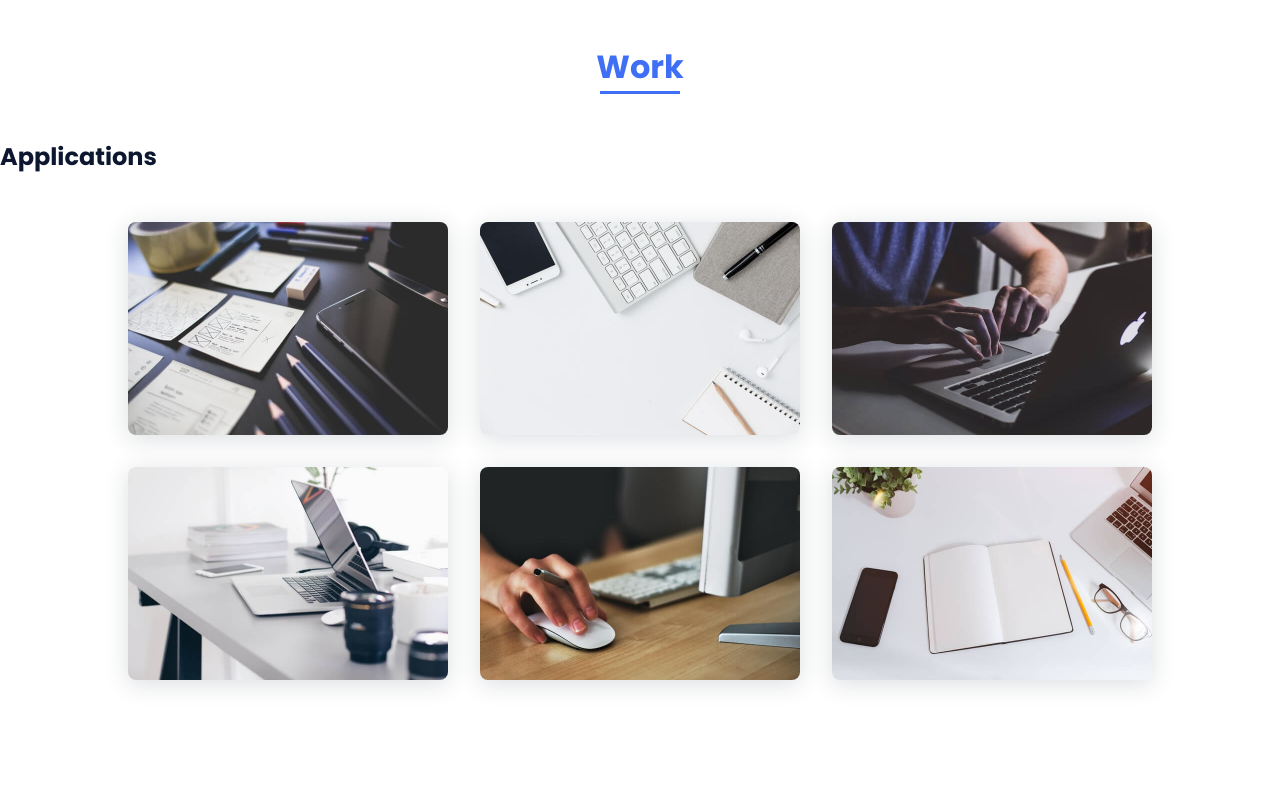
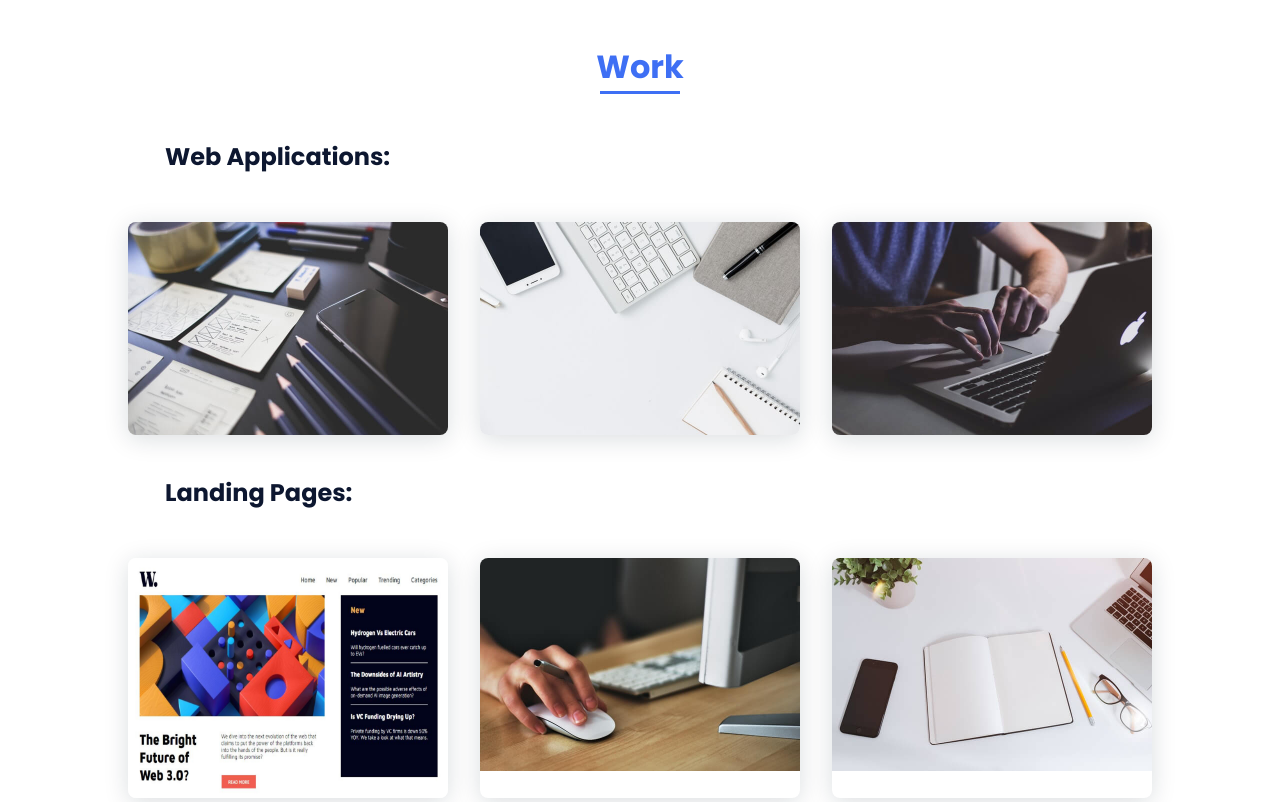
Before and after one commit to avikalohany99/portfolio_website, a plain HTML site: page index.html in a window 1280 px wide. Shown: the part 1940-2742 px from the top of the page. Drawn offline with nearby package versions, Linux system fonts and the light colour scheme.

Commit message:
added work 1

```diff
--- a/index.html
+++ b/index.html
@@ -193,8 +193,9 @@
             <!--===== WORK =====-->
             <section class="work section" id="work">
                 <h2 class="section-title">Work</h2>
-                <div>
-                <h2 class="skills__subtitle">Applications</h2>
+                <div style= "padding-left: 165px">
+                    <h2 class="skills__subtitle">Web Applications:</h2>
+                </div>
                 <div class="work__container bd-grid">
 
                     <a href="" class="work__img">
@@ -206,8 +207,15 @@
                     <a href="" class="work__img">
                         <img src="assets/img/work3.jpg" alt="">
                     </a>
-                    <a href="" class="work__img">
-                        <img src="assets/img/work4.jpg" alt="">
+
+                </div>
+                <div style= "padding-left: 165px; padding-top: 40px;">
+                    <h2 class="skills__subtitle">Landing Pages:</h2>
+                </div>
+                <div class="work__container bd-grid">
+
+                    <a href="https://avikalohany99.github.io/News-Homepage/" target="_blank" class="work__img">
+                        <img src="assets/img/land1.jpg" alt="">
                     </a>
                     <a href="" class="work__img">
                         <img src="assets/img/work5.jpg" alt="">
@@ -215,8 +223,8 @@
                     <a href="" class="work__img">
                         <img src="assets/img/work6.jpg" alt="">
                     </a>
+
                 </div>
-            </div>
             </section>
 
             <!--===== CONTACT =====-->
```
Also changed, not shown: assets/img/land1.jpg (added).
